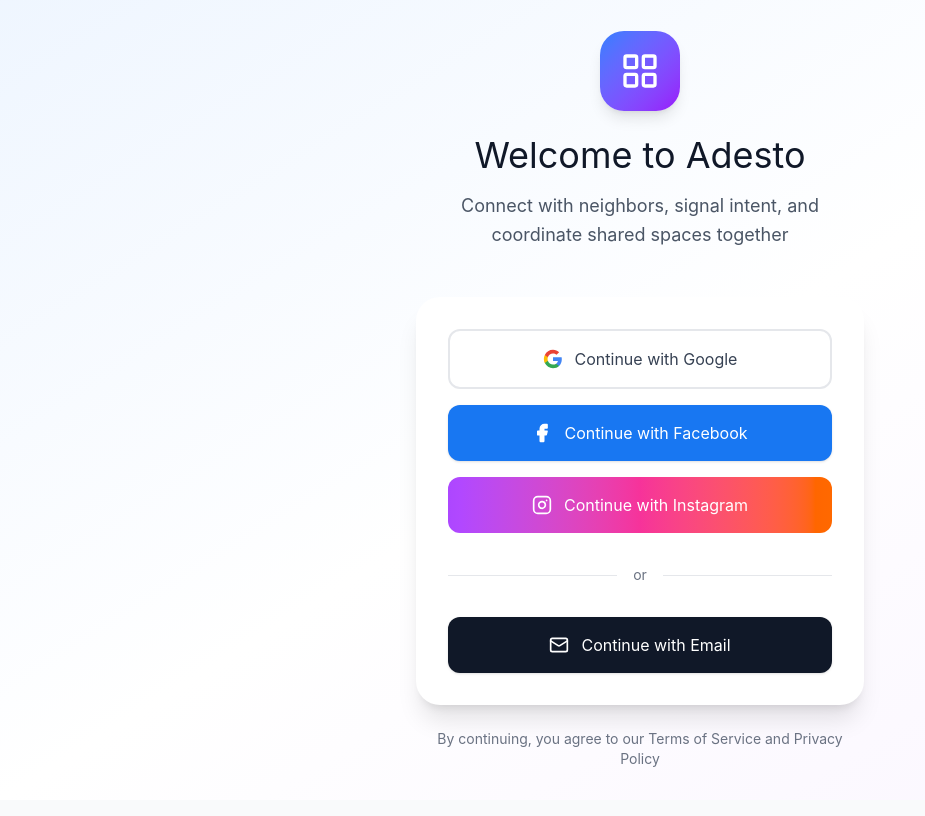
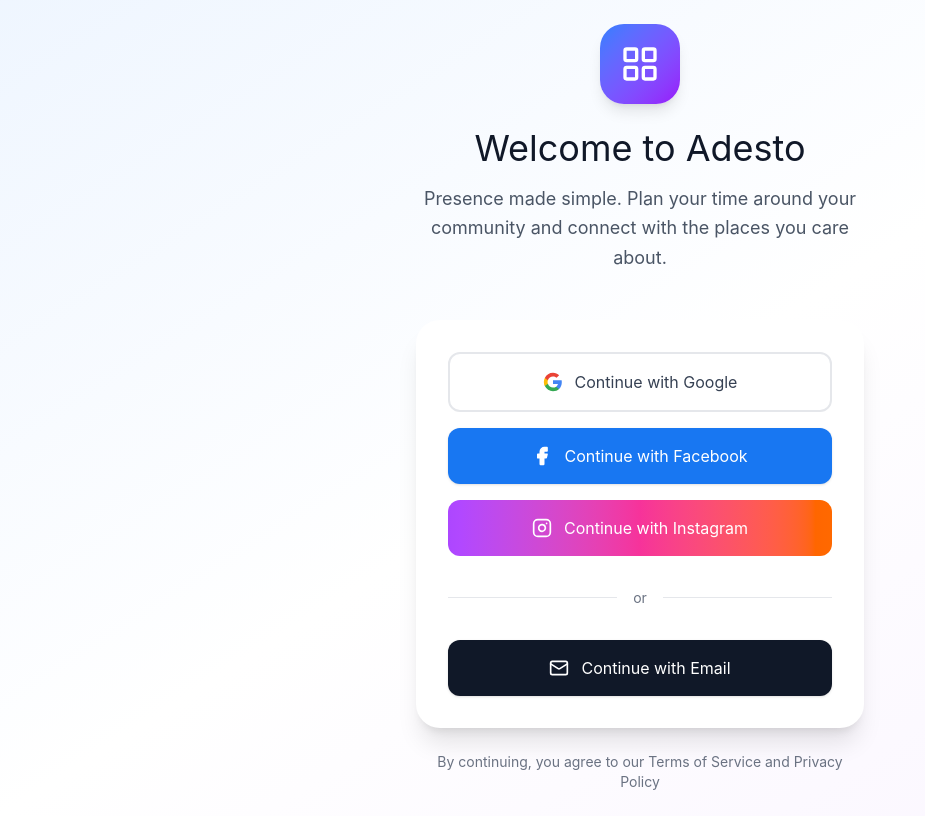
Before and after one commit to dnlrobinson/adestoapp, a React (Vite) app: page / in a window 1280 px wide. Shown: the whole page, without its empty margins (0-925 px from the left). Built offline with nearby package versions, Linux system fonts and the light colour scheme.

Commit message:
Update WelcomePage.tsx

```diff
--- a/src/components/WelcomePage.tsx
+++ b/src/components/WelcomePage.tsx
@@ -21,7 +21,7 @@
           </div>
           <h1 className="text-4xl mb-4 text-gray-900">Welcome to Adesto</h1>
           <p className="text-gray-600 text-lg leading-relaxed">
-            Connect with neighbors, signal intent, and coordinate shared spaces together
+            Presence made simple. Plan your time around your community and connect with the places you care about.
           </p>
         </div>
 
```
